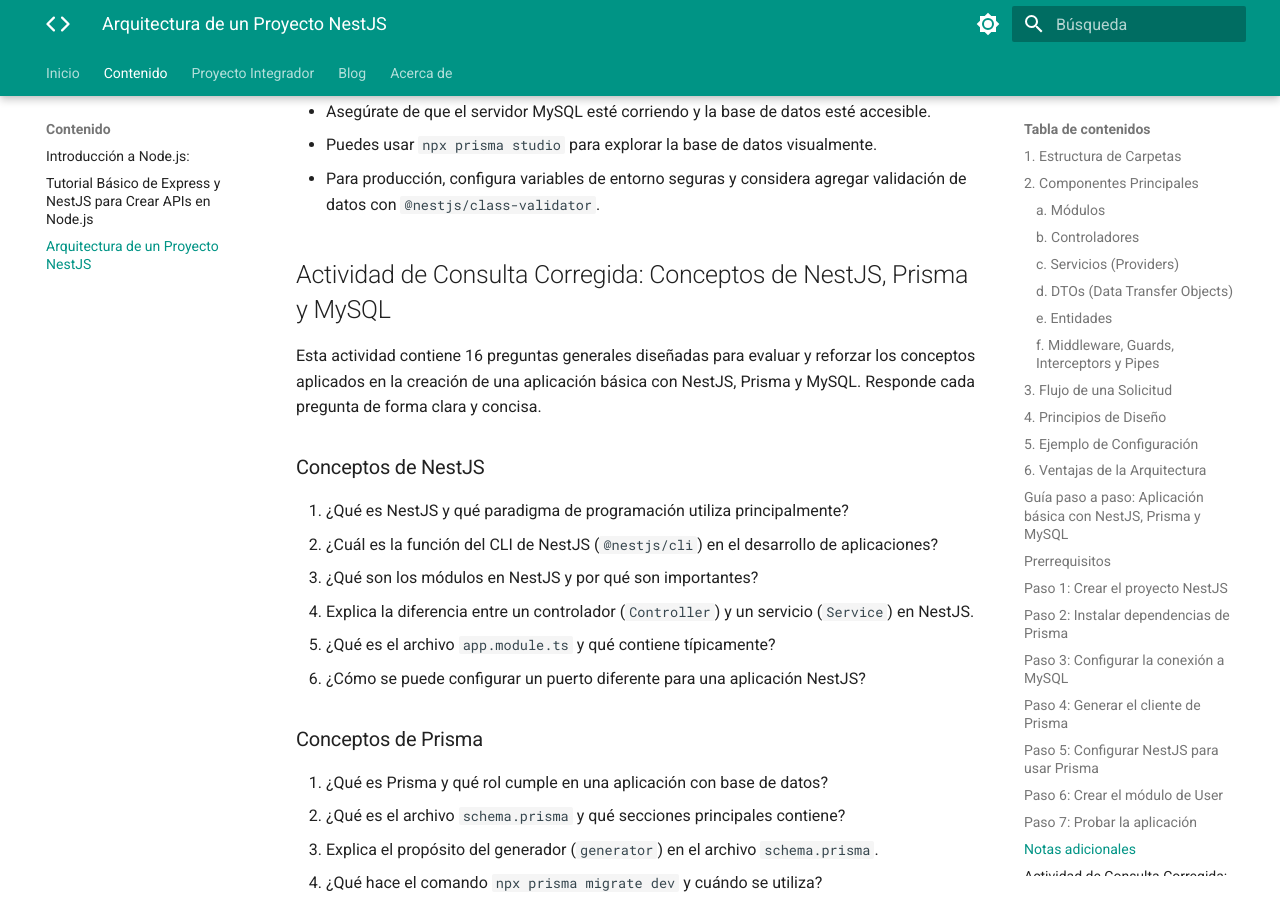
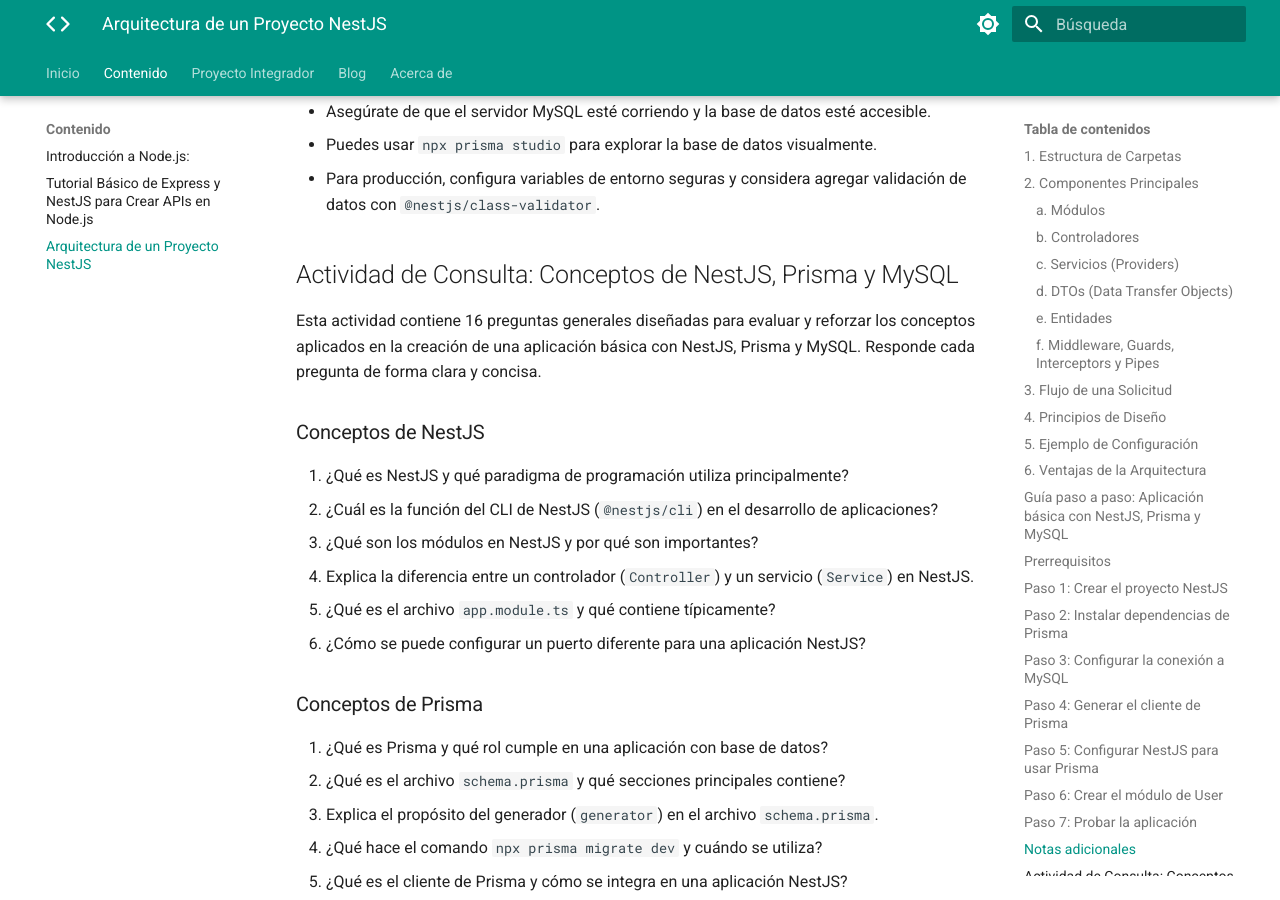
Before and after one commit to jfinfosena/25adso-nodejs-, an MkDocs documentation site: the page built from docs/content/p2.md, in a window 1280 px wide and 900 px high, scrolled down 10436 px. Built offline with MkDocs 1.6.1 and Material for MkDocs 9.7.7, drawn with Linux system fonts in a browser that asks for light colours; some of the changed text lies outside the part shown.

Commit message:
16-05-2025

```diff
--- a/docs/content/p2.md
+++ b/docs/content/p2.md
@@ -425,7 +425,7 @@
 - Para producción, configura variables de entorno seguras y considera agregar validación de datos con `@nestjs/class-validator`.
 
 
-## Actividad de Consulta Corregida: Conceptos de NestJS, Prisma y MySQL
+## Actividad de Consulta: Conceptos de NestJS, Prisma y MySQL
 
 Esta actividad contiene 16 preguntas generales diseñadas para evaluar y reforzar los conceptos aplicados en la creación de una aplicación básica con NestJS, Prisma y MySQL. Responde cada pregunta de forma clara y concisa.
 
```
